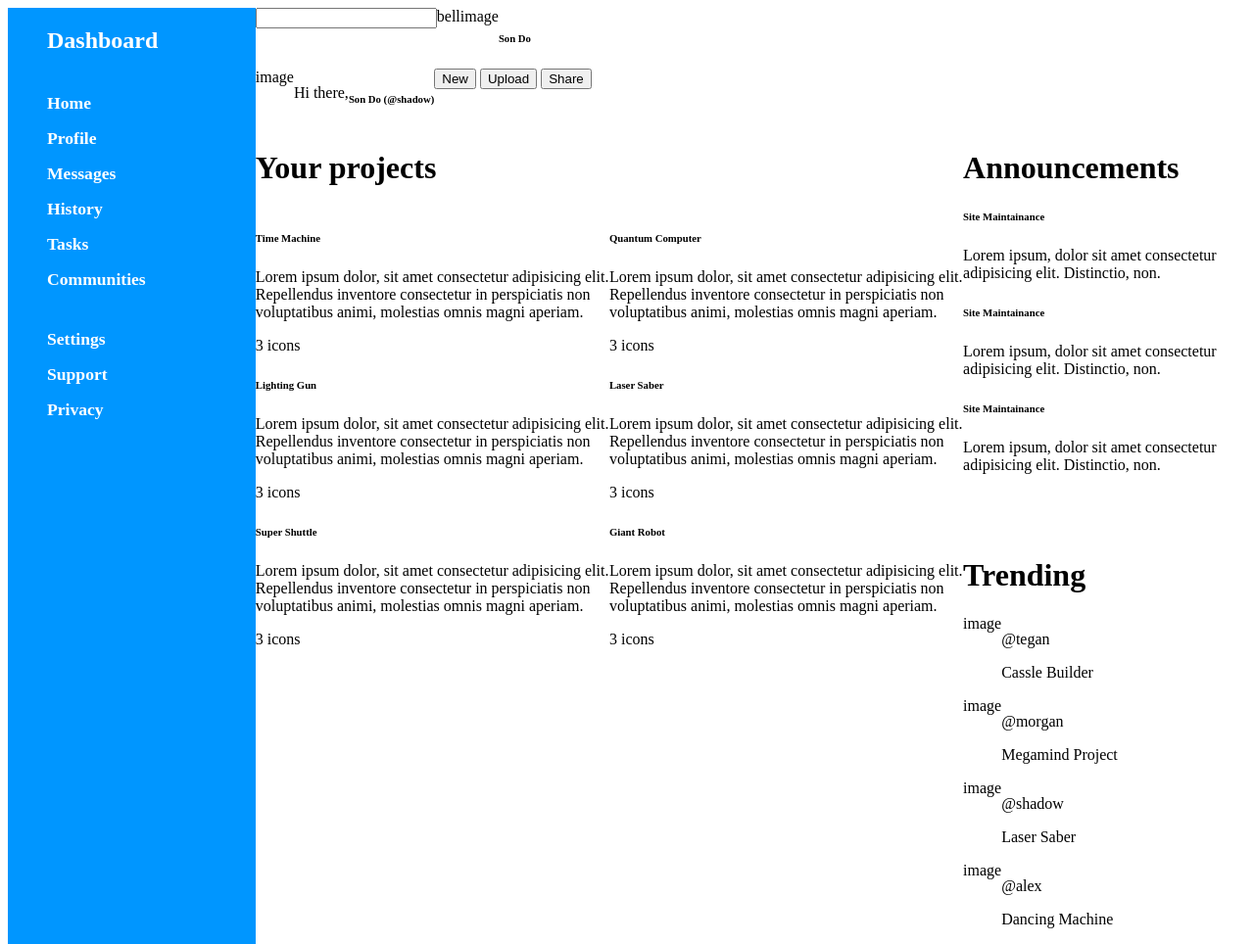
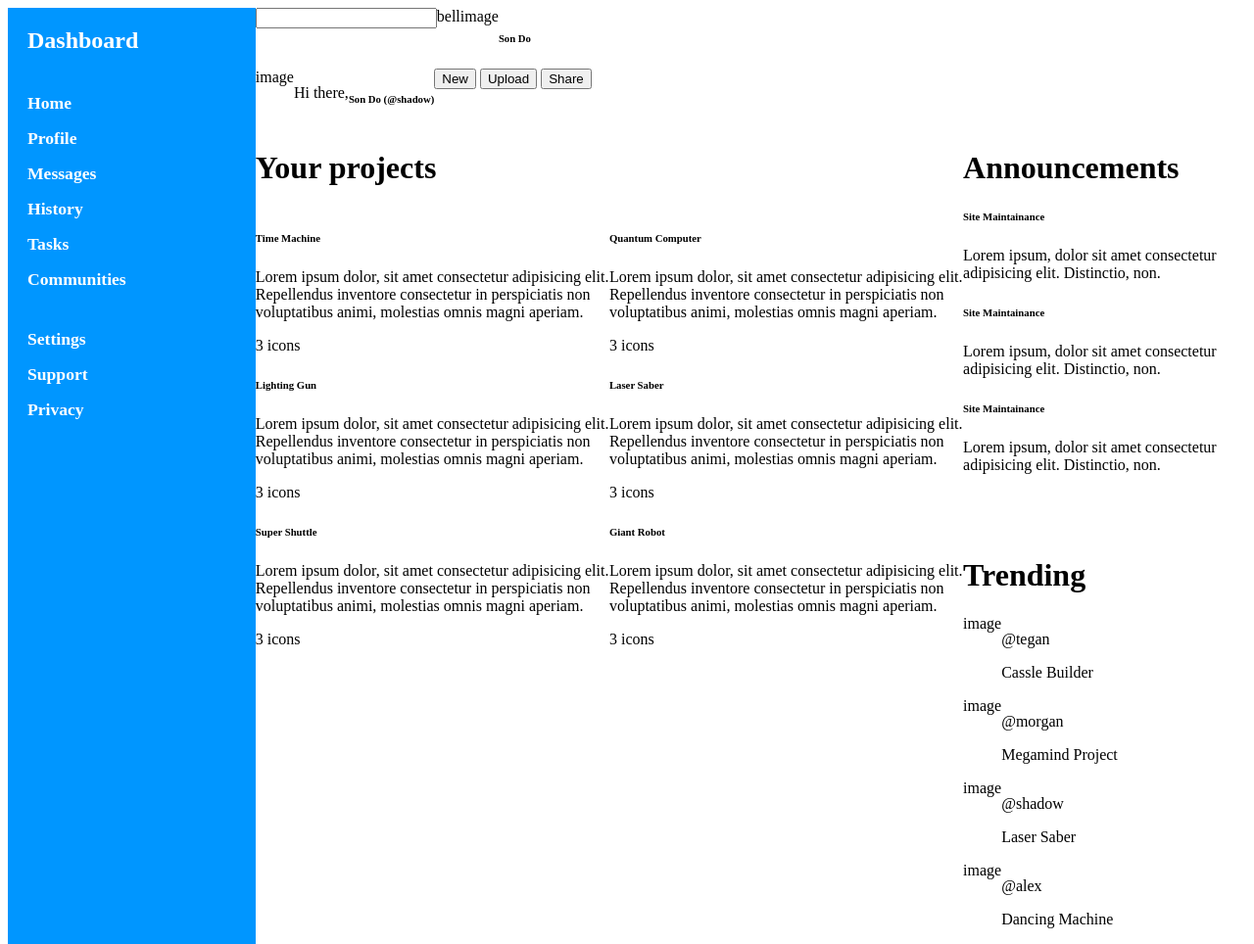
Before and after one commit to SonDo580/admin-dashboard, a plain HTML site: page index.html in a window 1280 px wide. Shown: the whole page at 98% size. Drawn offline with Linux system fonts and the light colour scheme.

Commit message:
Change some spacing (paddin-left)

```diff
--- a/style.css
+++ b/style.css
@@ -27,13 +27,14 @@ header {
 }
 
 .sidebar h1 {
-    padding-left: 40px;
+    padding-left: 20px;
 }
 
 .sidebar ul {
     list-style: none;
     margin-top: 40px;
     margin-bottom: 40px;
+    padding-left: 20px;
 }
 
 .sidebar li {
```
